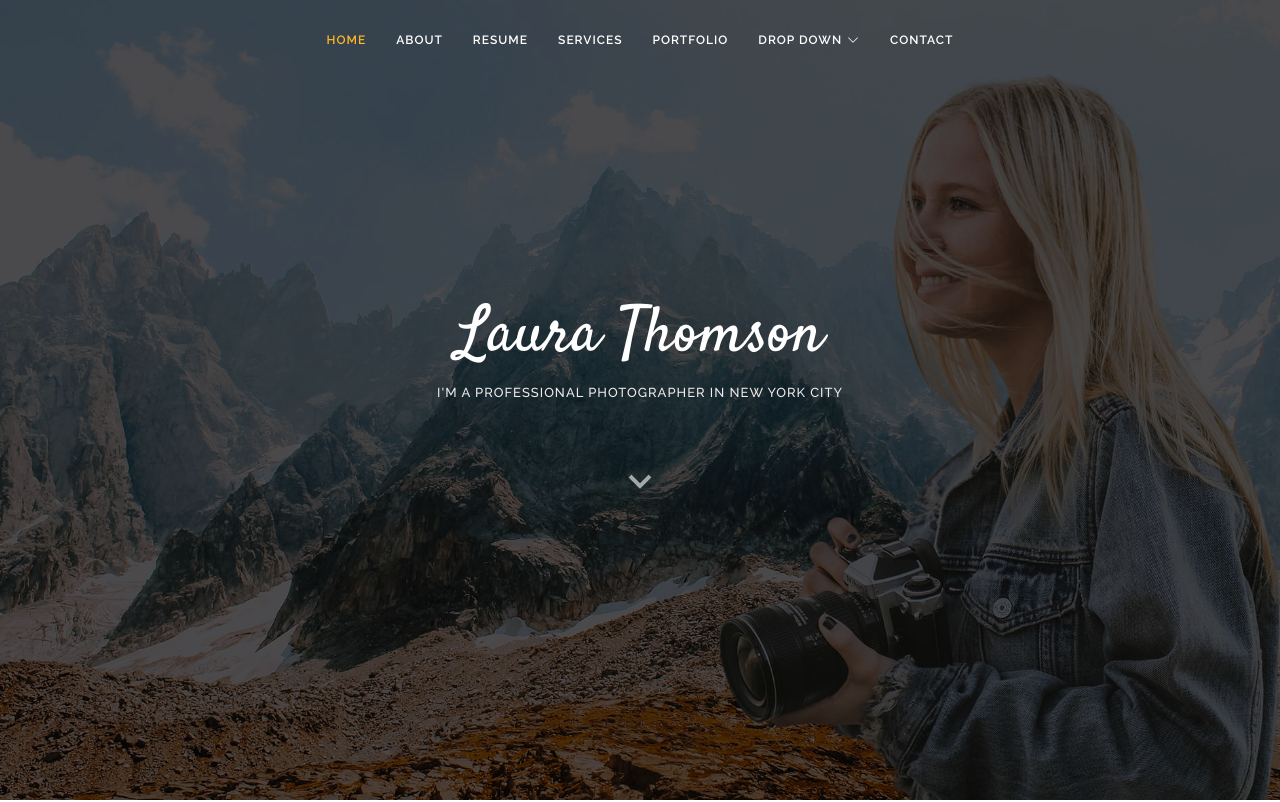
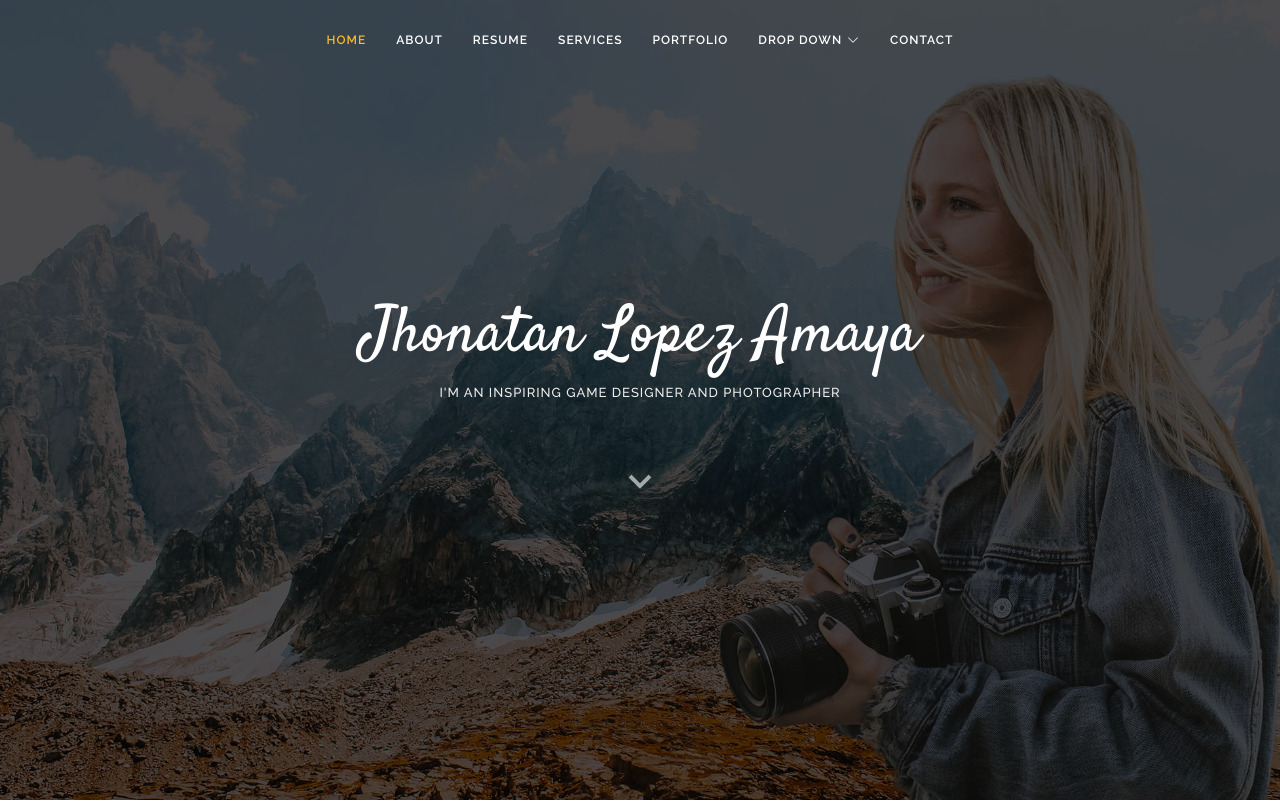
Before and after one commit to Jhonnyla/JhonatanLopez, a plain HTML site: page index.html in a window 1280 px wide. Shown: the top 802 px of the page. Drawn offline with nearby package versions, Linux system fonts and the light colour scheme.

Commit message:
Update index.html

```diff
--- a/index.html
+++ b/index.html
@@ -73,8 +73,8 @@
   <!-- ======= Hero Section ======= -->
   <section id="hero">
     <div class="hero-container">
-      <h1>Laura Thomson</h1>
-      <h2>I'm a Professional Photographer In New York City</h2>
+      <h1>Jhonatan Lopez Amaya</h1>
+      <h2>I'm an inspiring game designer and photographer</h2>
       <a href="#about" class="btn-scroll scrollto" title="Scroll Down"><i class="bx bx-chevron-down"></i></a>
     </div>
   </section><!-- End Hero -->
```
